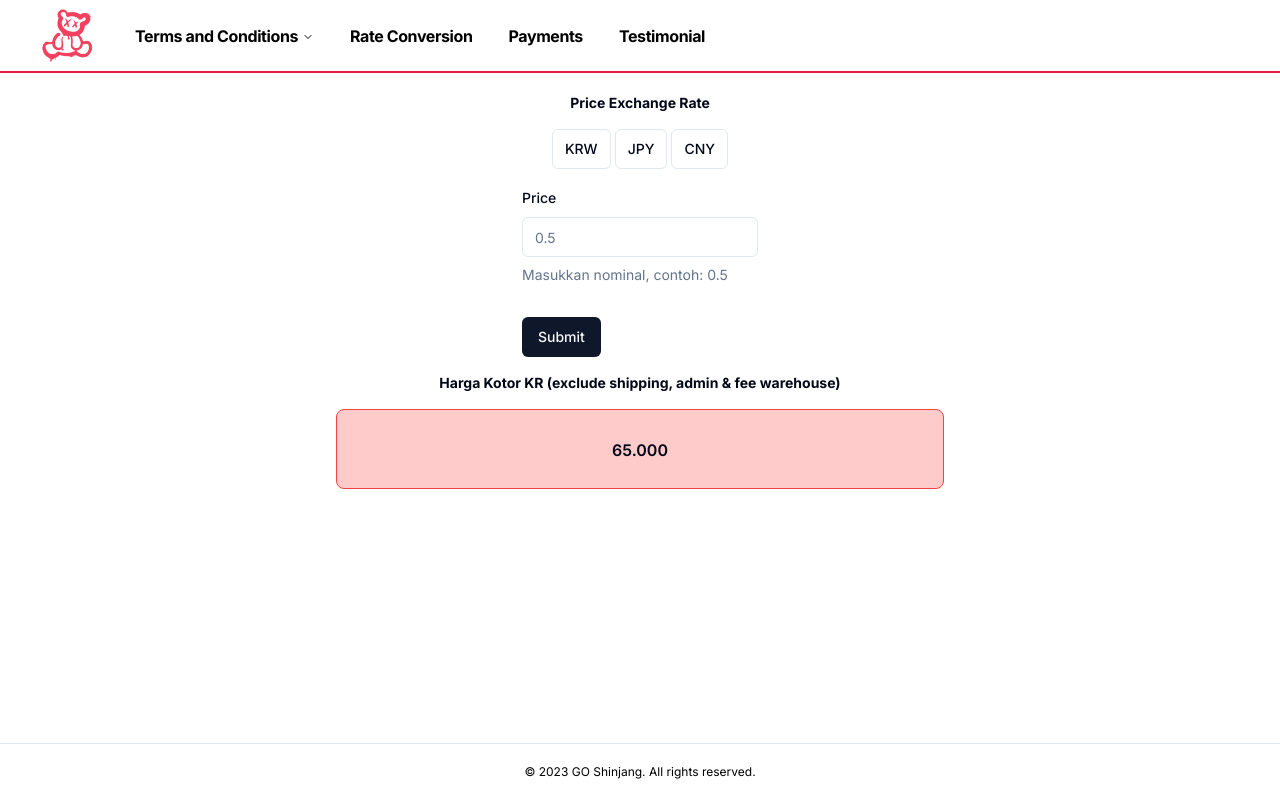
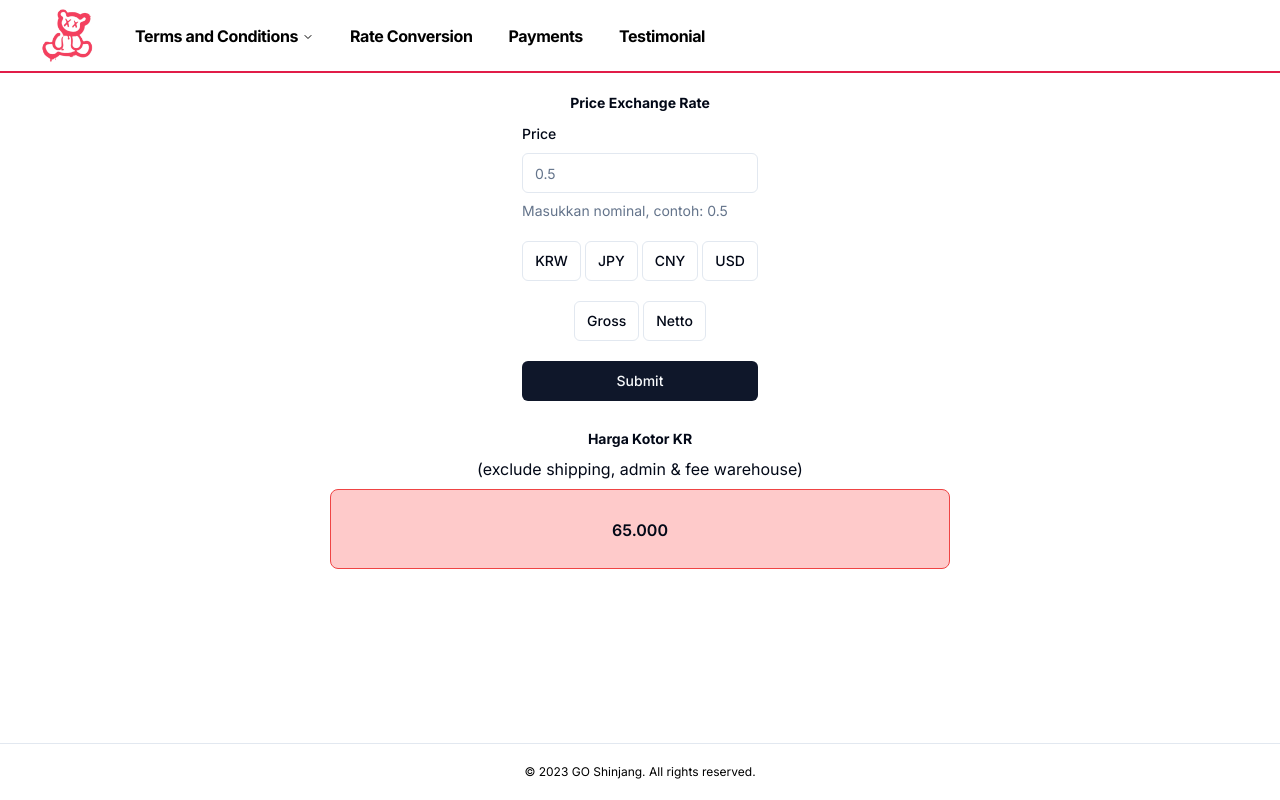
Before and after one commit to rimuhamu/shinjang, a Next.js app: page /rate-conversion in a window 1280 px wide. Built offline with nearby package versions, Linux system fonts and the light colour scheme.

Commit message:
TODO: put ToggleGroup in FormControl

```diff
--- a/src/app/rate-conversion/page.tsx
+++ b/src/app/rate-conversion/page.tsx
@@ -22,8 +22,7 @@ import { Button } from '@/src/components/ui/button';
 
 export default function RateConversionPage() {
   const [priceType, setPriceType] = useState('');
-  const [productOrigin, setProductOrigin] = useState('');
-  const [priceInput, setPriceInput] = useState<Number>();
+  const [currencyName, setCurrencyName] = useState('');
 
   const form = useForm<TPriceValidator>({
     resolver: zodResolver(PriceValidator),
@@ -34,30 +33,17 @@ export default function RateConversionPage() {
   }
 
   return (
-    <div className='py-5 container'>
-      <div className='flex flex-col gap-4 items-center'>
+    <div className='py-5 px-5 container'>
+      <div className='flex flex-col gap-2 items-center'>
         <p className='text-balance font-bold text-sm text-center'>
           Price Exchange Rate
         </p>
-        <ToggleGroup
-          type='single'
-          variant='outline'
-          onValueChange={(value) => setPriceType(value)}>
-          <ToggleGroupItem value='krw'>
-            <p>KRW</p>
-          </ToggleGroupItem>
-          <ToggleGroupItem value='jpy'>
-            <p>JPY</p>
-          </ToggleGroupItem>
-          <ToggleGroupItem value='cny'>
-            <p>CNY</p>
-          </ToggleGroupItem>
-        </ToggleGroup>
+
         {/** FORM */}
         <Form {...form}>
           <form
             onSubmit={form.handleSubmit(onSubmit)}
-            className='space-y-8'>
+            className='space-y-5'>
             <FormField
               control={form.control}
               name='price'
@@ -79,12 +65,47 @@ export default function RateConversionPage() {
                 </FormItem>
               )}
             />
-            <Button type='submit'>Submit</Button>
+            {/** //TODO: put ToggleGroup in FormControl
+             *
+             */}
+            <ToggleGroup
+              type='single'
+              variant='outline'
+              onValueChange={(value) => setCurrencyName(value)}>
+              <ToggleGroupItem value='krw'>
+                <p>KRW</p>
+              </ToggleGroupItem>
+              <ToggleGroupItem value='jpy'>
+                <p>JPY</p>
+              </ToggleGroupItem>
+              <ToggleGroupItem value='cny'>
+                <p>CNY</p>
+              </ToggleGroupItem>
+              <ToggleGroupItem value='usd'>
+                <p>USD</p>
+              </ToggleGroupItem>
+            </ToggleGroup>
+            <ToggleGroup
+              type='single'
+              variant='outline'
+              onValueChange={(value) => setPriceType(value)}>
+              <ToggleGroupItem value='gross'>
+                <p>Gross</p>
+              </ToggleGroupItem>
+              <ToggleGroupItem value='netto'>
+                <p>Netto</p>
+              </ToggleGroupItem>
+            </ToggleGroup>
+            <Button
+              type='submit'
+              className='w-full'>
+              Submit
+            </Button>
           </form>
         </Form>
-        <p className='text-balance font-bold text-sm'>
-          Harga Kotor KR (exclude shipping, admin & fee warehouse)
-        </p>
+
+        <p className='font-bold text-sm mt-5'>Harga Kotor KR</p>
+        <p>(exclude shipping, admin & fee warehouse)</p>
         <div className='border rounded-lg h-20 w-1/2 border-red-500 bg-red-200 '>
           <p className='text-center py-7 font-semibold'>65.000</p>
         </div>
```
